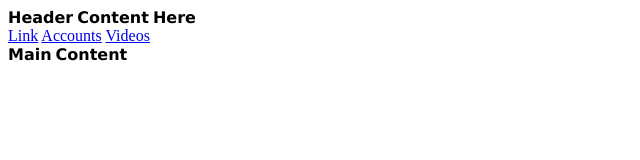
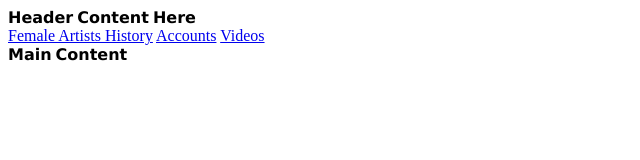
Before and after one commit to npz-web/GroovyGals, a plain HTML site: page index.html in a window 1280 px wide. Shown: the whole page, without its empty margins (0-640 px from the left). Drawn offline with Linux system fonts and the light colour scheme.

Commit message:
history nav

```diff
--- a/index.html
+++ b/index.html
@@ -17,7 +17,7 @@
         <header>
             𝗛𝗲𝗮𝗱𝗲𝗿 𝗖𝗼𝗻𝘁𝗲𝗻𝘁 𝗛𝗲𝗿𝗲
             <nav>
-                <a href="#">Link</a>
+                <a href="#">Female Artists History</a>
                 <a href="#">Accounts</a>
                 <a href="#">Videos</a>
             </nav>
```
